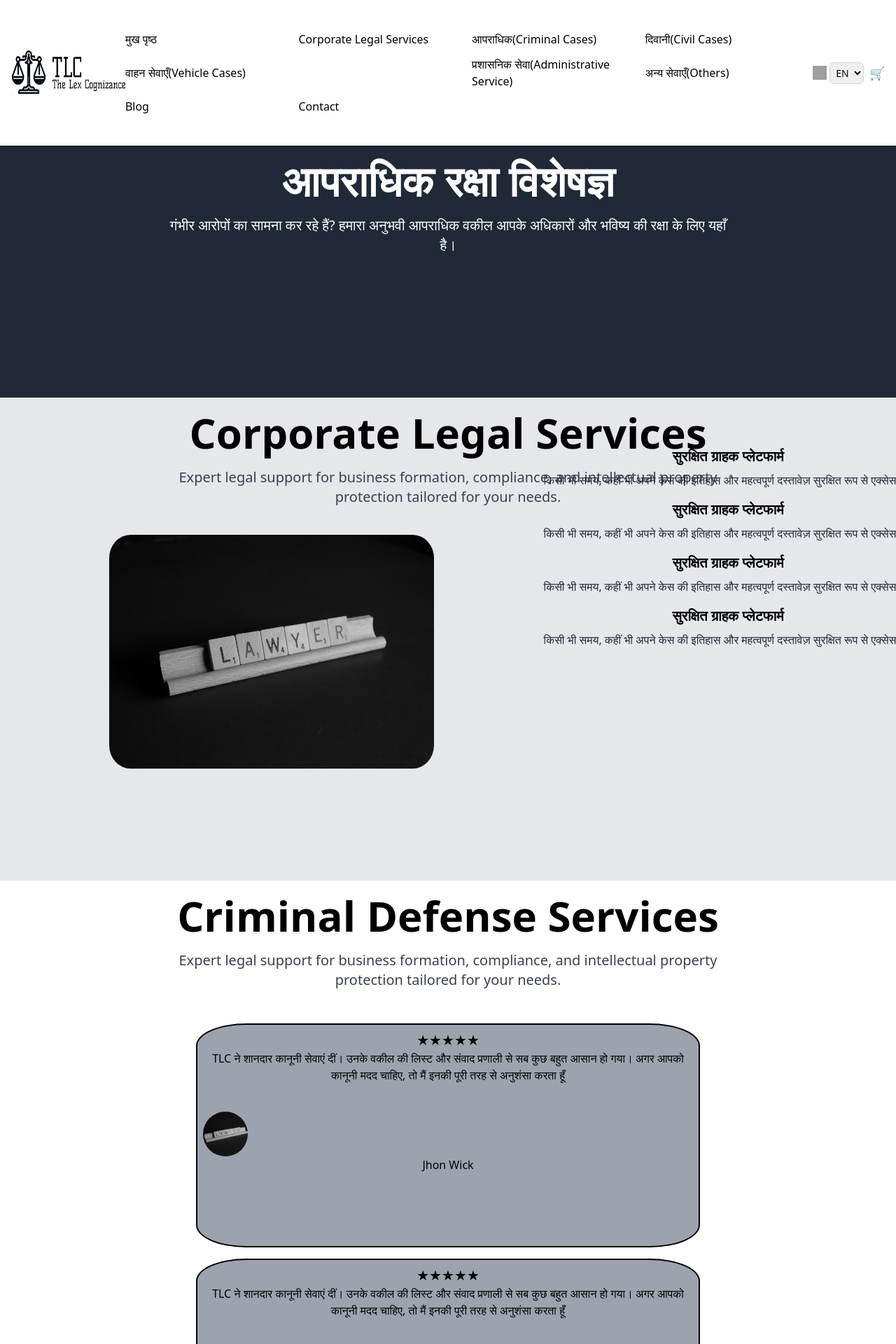
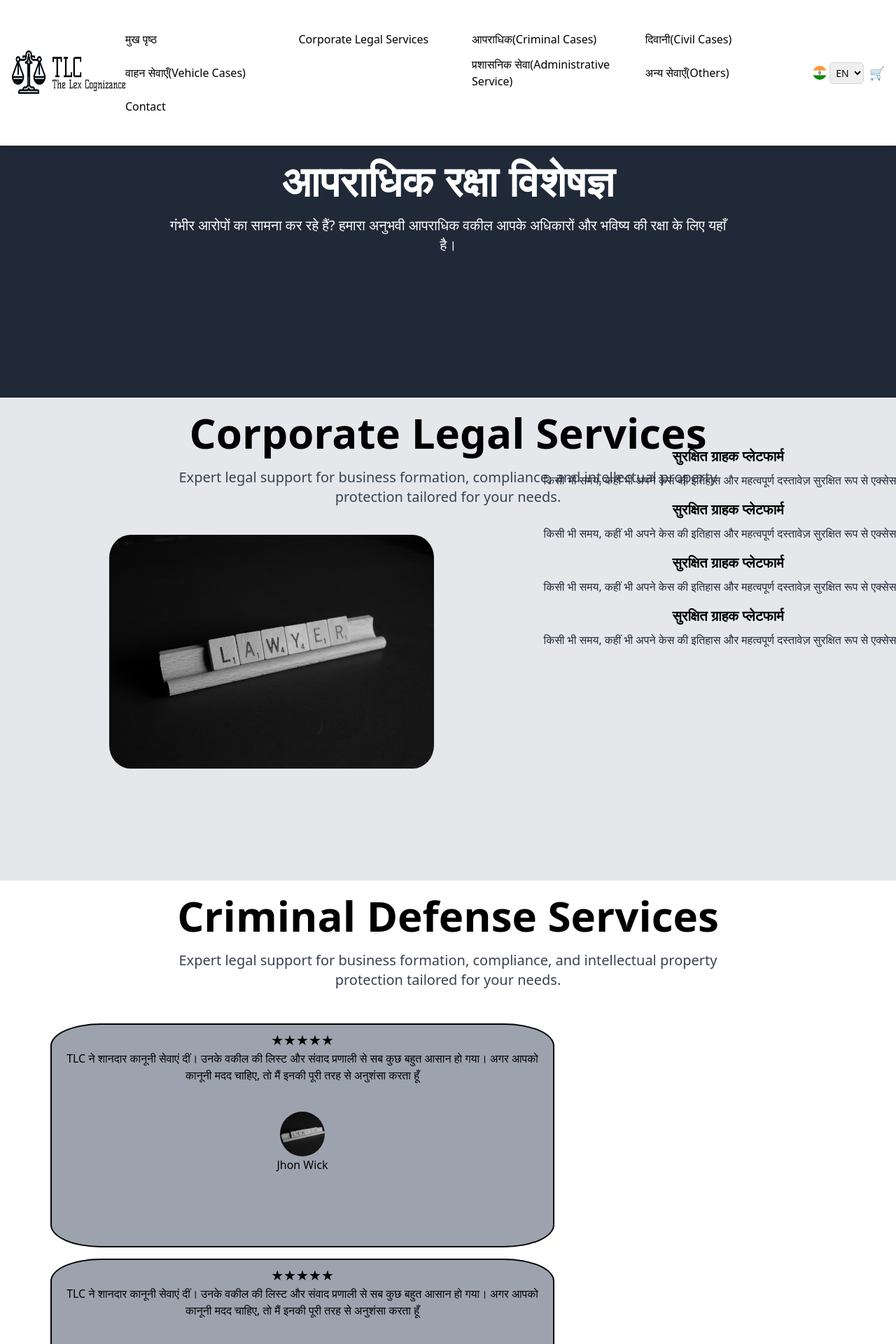
Before and after one commit to Saurabh-Nishad-WD/Tax-Application, a React (Create React App) app: page /criminal in a window 1280 px wide. Shown: the top 1920 px of the page at 70% size. Built offline with nearby package versions, Linux system fonts and the light colour scheme; grey boxes are pictures that could not be loaded.

Commit message:
improvement

```diff
--- a/src/components/Main.jsx
+++ b/src/components/Main.jsx
@@ -12,7 +12,7 @@ function Main() {
     style={{ backgroundImage: `url(${judge})`, opacity: 0.7 }}
   ></div>
   <p className="relative text-5xl text-red font-bold">हमारी सेवाएं और समाधान</p>
-        <p className="relative text-center">
+        <p className="relative text-center font-bold">
           हमारे समर्पित वकील अपने ग्राहकों की जरूरतों को पूरा करने के लिए व्यापक
           सेवाओं की पेशकश करते हैं। आपराधिक मामलों के लिए रक्षा सेवाओं से लेकर
           पारिवारिक सेवाओं जैसे तलाक और बाल हिरासत मामलों तक, हम विशेषज्ञ कानूनी
--- a/src/components/Navbar.jsx
+++ b/src/components/Navbar.jsx
@@ -1,5 +1,6 @@
 import React from "react";
 import logo from "../data/tax_img.avif"
+import indian_flag from "../data/indian_flag.jpeg"
 const Navbar = () => {
   return (
     <nav class="flex items-center justify-between p-4 shadow-md min-h-52 sticky top-0 z-50 bg-white w-full">
@@ -36,9 +37,6 @@ const Navbar = () => {
         <a href="/others" className="hover:underline">
           अन्य सेवाएँ(Others)
         </a>
-        <a href="/blog" className="hover:underline">
-          Blog
-        </a>
         <a href="/contact" className="hover:underline">
           Contact
         </a>
@@ -48,9 +46,9 @@ const Navbar = () => {
       <div className="flex items-center space-x-4">
         <div className="flex items-center space-x-1">
           <img
-            src="/india-flag.png" // Replace with the Indian flag icon path
+            src={indian_flag}// Replace with the Indian flag icon path
             alt="India Flag"
-            className="h-5 w-5"
+            className="h-5 w-5 rounded-full"
           />
           <select className="text-sm border border-gray-300 rounded-md p-1">
             <option>EN</option>
--- a/src/page/Criminal_case.jsx
+++ b/src/page/Criminal_case.jsx
@@ -64,18 +64,18 @@ function Criminal_case() {
           intellectual property protection tailored for your needs.
         </p>
 
-        <div className="flex flex-wrap justify-center items-center w-[90%] pt-10">
-          <div className="h-[40vh] w-[90vh] bg-gray-400  border-2 border-black p-2 m-2 rounded-[10%]">
+        <div className="flex flex-wrap w-[90%] pt-10">
+        <div className="h-[40vh] w-[90vh] bg-gray-400  border-2 border-black p-2 m-2 rounded-[10%]">
             <div className="text-xl">★★★★★</div>
             <div>
-              <p className="">
+              <p className=" text-center">
                 TLC ने शानदार कानूनी सेवाएं दीं। उनके वकील की लिस्ट और संवाद
                 प्रणाली से सब कुछ बहुत आसान हो गया। अगर आपको कानूनी मदद चाहिए,
                 तो मैं इनकी पूरी तरह से अनुशंसा करता हूँ
               </p>
             </div>
-            <div className="pt-10 flex flex-col justify-center">
-              <div className="h-16 w-16 rounded-full flex justify-center  ">
+            <div className="pt-10 flex flex-col justify-center items-center">
+              <div className="h-16 w-16 rounded-full flex justify-center items-center ">
                 <img
                   src={img001}
                   alt="profile pic error"
```
Also changed, not shown: src/data/indian_flag.jpeg (added).
